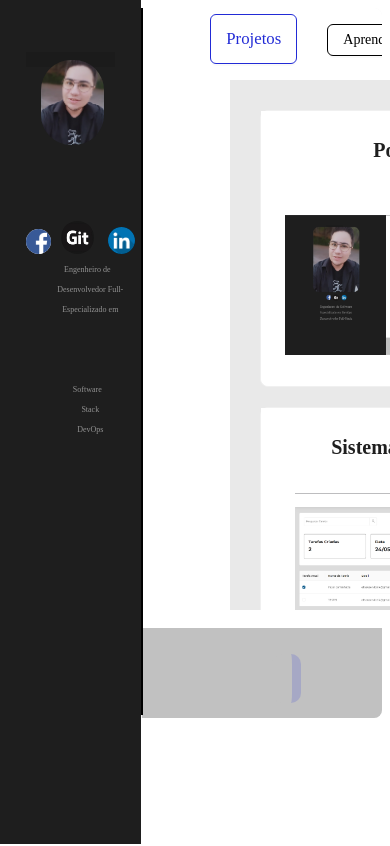
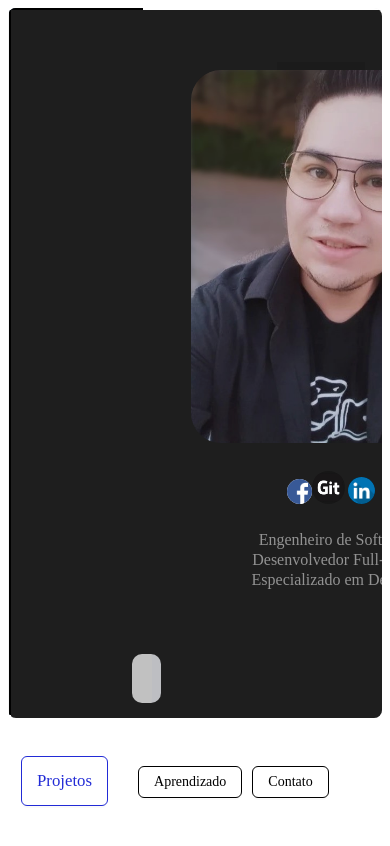
Before and after one commit to eliseu-modan/portfolio_project, a React app: page /#/Projetos in a window 390 px wide. Shown: the top 846 px of the page. Built offline with nearby package versions, Linux system fonts and the light colour scheme.

Commit message:
Your commit message

```diff
--- a/package.json
+++ b/package.json
@@ -63,7 +63,7 @@
   },
   "scripts": {
     "predeploy": "npm run build",
-    "deploy": "gh-pages -d dist",
+    "deploy": "gh-pages -d build",
     "start": "node scripts/start.js",
     "build": "node scripts/build.js",
     "test": "node scripts/test.js"
--- a/src/componentes/templates/Apresentacao.css
+++ b/src/componentes/templates/Apresentacao.css
@@ -65,50 +65,10 @@
 left: 70px;
 }
 }
-/* @media (max-width:1400px){
-        .apresentação{
-left:450px;
+@media (max-width:626px){
+    .apresentação{
+   background-color:  rgb(30, 30, 30);
+   left: -100px;
     }
 
-    } */
-/* @media (max-width:1300px){
-        .apresentação{
-            border: none;
-        }
-    }
-    @media(max-width:1240px){
-        .apresentação__nomeSlide{
-            position: absolute;
-            left:-100px;
-            top: 0px;
-        }
-    }
-    @media (max-width:1200px){
-        .apresentação{
-            position: fixed;
-        }
-    } */
-/* @media(max-width:999px ){
-        .apresentação{
-          position: absolute;
-          top: 220px;
-          left: 510px;
-          width: 5px;
-          padding:0px;
-          /* display: none; */
-
-/* .nomeApres ,.typing-animation{
-            position: absolute;
-            font-size: 6px;
-            border: solid 1px black;
-
-
-      }
-
-
-    } */
-/* @media (max-width:800px){
-        .apresentação{
-           display: none;
-        }
-    } */
+}
--- a/src/componentes/templates/Header.css
+++ b/src/componentes/templates/Header.css
@@ -194,3 +194,36 @@
 
      }
 }
+
+@media (max-width:626px){
+  .header{
+    position: relative;
+      width:620px;
+
+  }
+  #icon_facebook, #Git_icon, #icon_linkedin{
+    top: 430px;
+left: 10px;
+  }
+  .nameOne{
+    left:170px;
+    top: 470px ;
+    font-size: 16px;
+
+   }
+   .nameTwo{
+     left: 170px;
+     top: 490px;
+     font-size: 16px;
+     z-index: 9;
+
+   }
+   .nameTree{
+     left: 170px;
+     font-size: 16px;
+     top: 510px;
+z-index: 9;
+
+   }
+
+}
--- a/src/componentes/templates/Menu.css
+++ b/src/componentes/templates/Menu.css
@@ -24,7 +24,7 @@
     .menu {
       display: flex;
       left: 50%;
-      width: 100px;
+      width: 80px;
     }
 
 
@@ -34,3 +34,13 @@
     /* #space{
       padding-right: 10px;
     } */
+    @media (max-width:626px){
+      .menu{
+        position: absolute;
+          top: 750px;
+          left: 1px;
+          width: 30%;
+
+      }
+
+  }
--- a/src/pages/Projetos.css
+++ b/src/pages/Projetos.css
@@ -192,8 +192,12 @@
 }
 @media (max-width:626px){
     .position{
-        width:370px;
-        left: 230px;
+        width:590px;
+        left: 10px;
+        top: 100px;
+    }
+    .card{
+        width: 530px;
     }
 
 }
```
